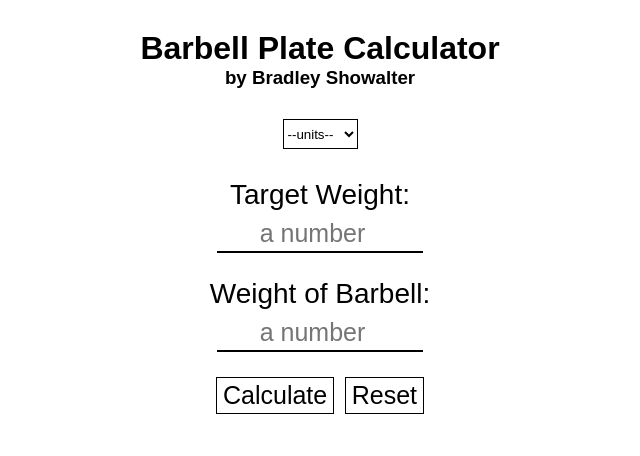
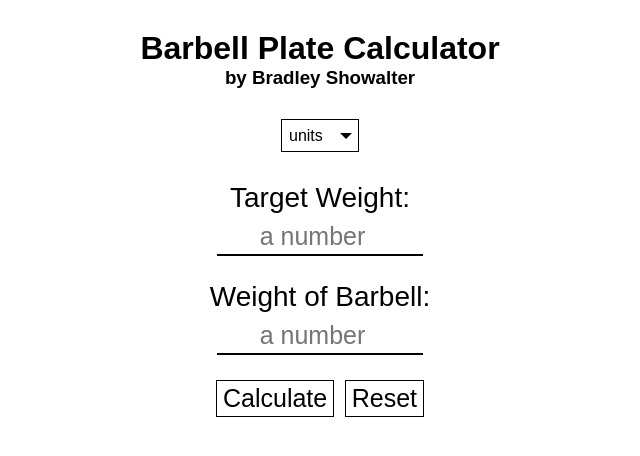
Before and after one commit to slyley07/slyley07.github.io, a plain HTML site: page platey/platey.html in a window 1280 px wide. Shown: the whole page, without its empty margins (320-960 px from the left). Drawn offline with Linux system fonts and the light colour scheme.

Commit message:
Update platey styling

```diff
--- a/platey/platey.html
+++ b/platey/platey.html
@@ -24,7 +24,7 @@
       <div class="lb_or_kg">
         <select id="measurement" name="">
           <option disabled selected value>
-             --units--
+             units
           </option>
 
           <option value="lb">
--- a/platey/public/style.scss
+++ b/platey/public/style.scss
@@ -15,6 +15,7 @@
     text-align: center;
   }
 
+
   h1 {
     text-align: center;
     margin: 30px 0 0;
@@ -24,11 +25,15 @@
     select {
       border: 1px solid black;
       border-radius: 0;
-      // width: 75px;
-      // height: 30px;
       margin: 30px auto;
       display: block;
       background-color: #FFFFFF;
+      -webkit-appearance: none;
+      background-image: url('img/caret-bottom.svg');
+      background-repeat: no-repeat;
+      background-position: 90% center;
+      background-size: 12px;
+      padding: 7px;
     }
   }
 
@@ -117,7 +122,6 @@
         margin: 5px;
         text-align: center;
       }
-
     }
 
     input[type="button"],
@@ -163,11 +167,14 @@
 @media screen and (min-width: 480px) {
   .lb_or_kg {
     select {
-      width: 75px;
-      height: 30px;
+      width: 78px;
+      height: 33px;
+      font-size: 16px;
     }
   }
 
+  #output {
+    height: 150px;
     .sing_plate {
       font-size: 16px;
       margin: 0 2px;
@@ -224,6 +231,8 @@
     }
   }
 
+}
+
 @media screen and (orientation: portrait) and (max-width: 479px) {
   /*h1 {
     font-size: 60px;
@@ -257,7 +266,7 @@
       width: 85px;
       height: 50px;
       font-size: 20px;
-      padding: 4px;
+      // padding: 4px;
     }
   }
 
```
Also changed, not shown: platey/public/img/caret-bottom.svg (added), platey/public/style2.css, 1 other file. Lines whose indentation alone changed are shown as unchanged.
